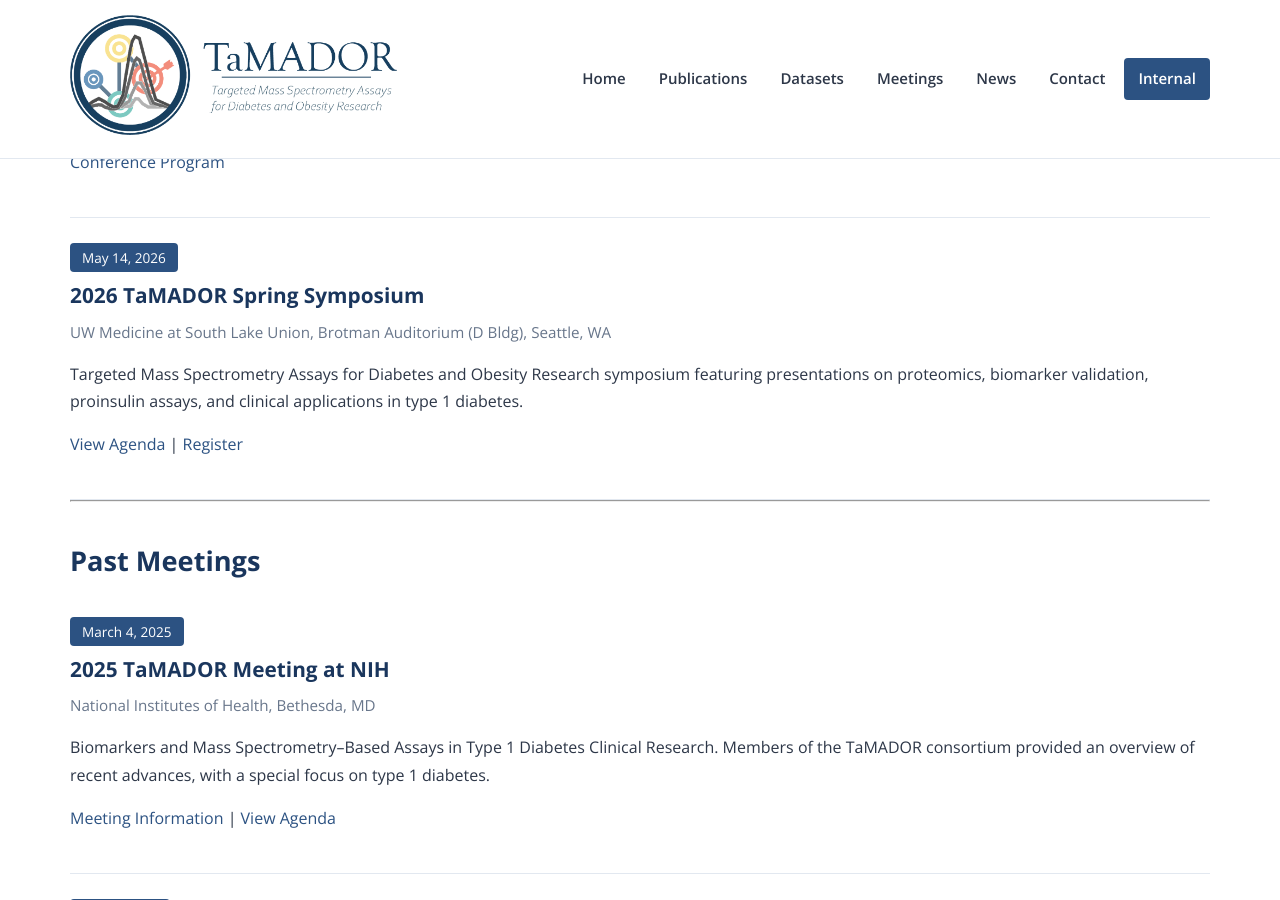
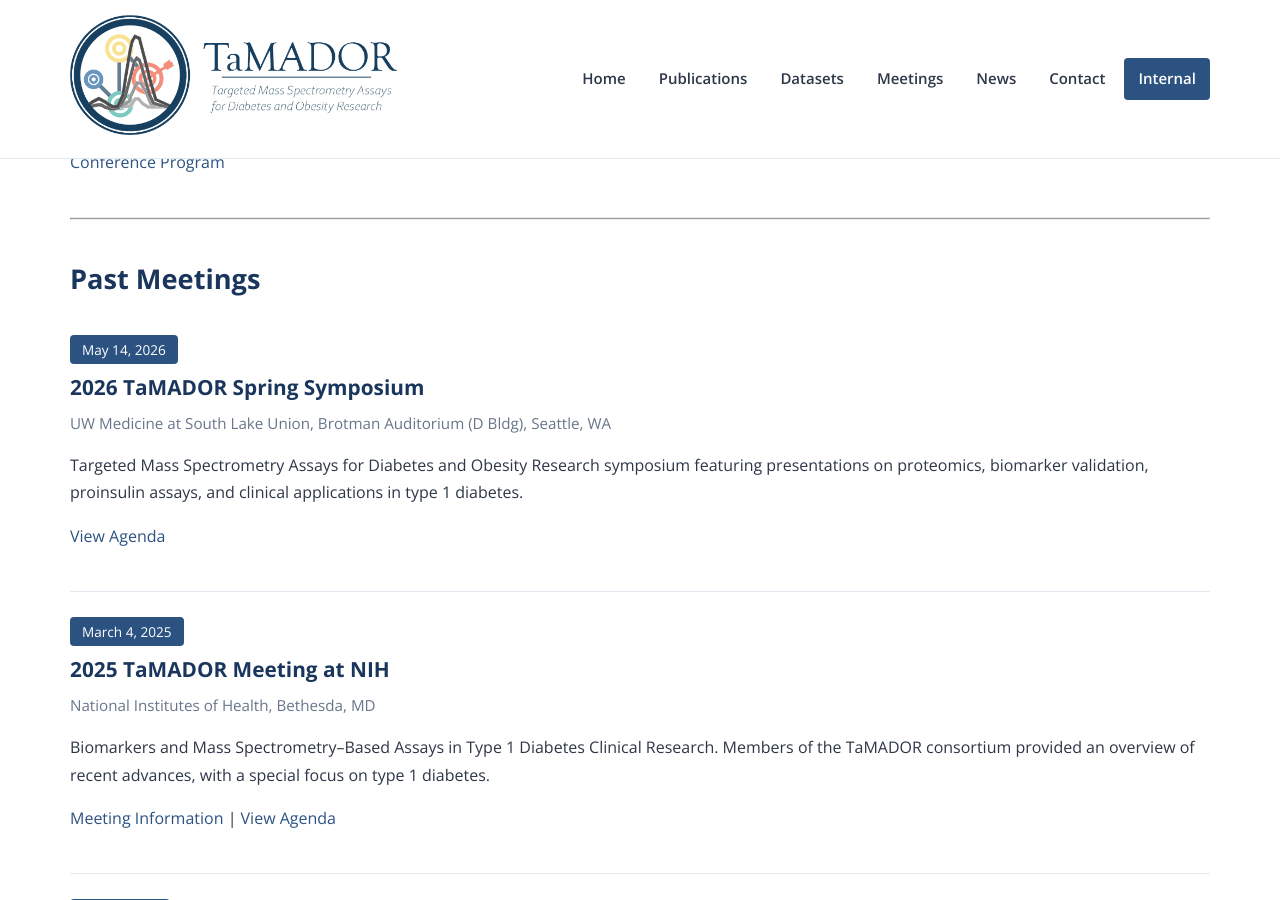
Before and after one commit to uw-maccosslab/tamador.org, a Jekyll site: the page built from meetings.md, in a window 1280 px wide and 900 px high, scrolled down 516 px. Built offline with Jekyll 4.4.1, drawn with Linux system fonts in a browser that asks for light colours; part of the change alters nothing that is shown.

Commit message:
Moved the 2026 Spring Symposium to Past Meetings
The May 14, 2026 symposium has taken place, so it no longer belongs under
Upcoming Meetings. Placed at the top of Past Meetings, keeping that
section in reverse-chronological order.

Dropped the registration link, which pointed at the seminar series home
page and is no longer actionable for a meeting that already happened. The
agenda link is kept.

Moving the entry made "View Agenda" the third link with that text on the
page, so it gained the visually-hidden span the other past entries use to
keep the link text distinguishable, per the WCAG 2.1 AA work in fcc5fe9.

Co-Authored-By: Claude <noreply@anthropic.com>

```diff
--- a/meetings.md
+++ b/meetings.md
@@ -20,17 +20,17 @@ The TaMADOR consortium holds regular meetings and symposia to share progress, di
   <p><a href="https://www.msacl.org/program/index.php">Conference Program</a></p>
 </div>
 
+---
+
+## Past Meetings
+
 <div class="meeting-item">
   <span class="meeting-date">May 14, 2026</span>
   <h3>2026 TaMADOR Spring Symposium</h3>
   <p class="meeting-location">UW Medicine at South Lake Union, Brotman Auditorium (D Bldg), Seattle, WA</p>
   <p>Targeted Mass Spectrometry Assays for Diabetes and Obesity Research symposium featuring presentations on proteomics, biomarker validation, proinsulin assays, and clinical applications in type 1 diabetes.</p>
-  <p><a href="/spring-2026-symposium/">View Agenda</a> | <a href="https://diabetesmetabseminars.com/">Register</a></p>
+  <p><a href="/spring-2026-symposium/">View Agenda<span class="visually-hidden">&#8220;for Targeted Mass Spectrometry Assays for Diabetes and Obesity Research symposium featuring presentations on proteomics, biomarker validation, proinsulin assays, and clinical applications in type 1 diabetes&#8221;</span></a></p>
 </div>
-
----
-
-## Past Meetings
 
 <div class="meeting-item">
   <span class="meeting-date">March 4, 2025</span>
```
